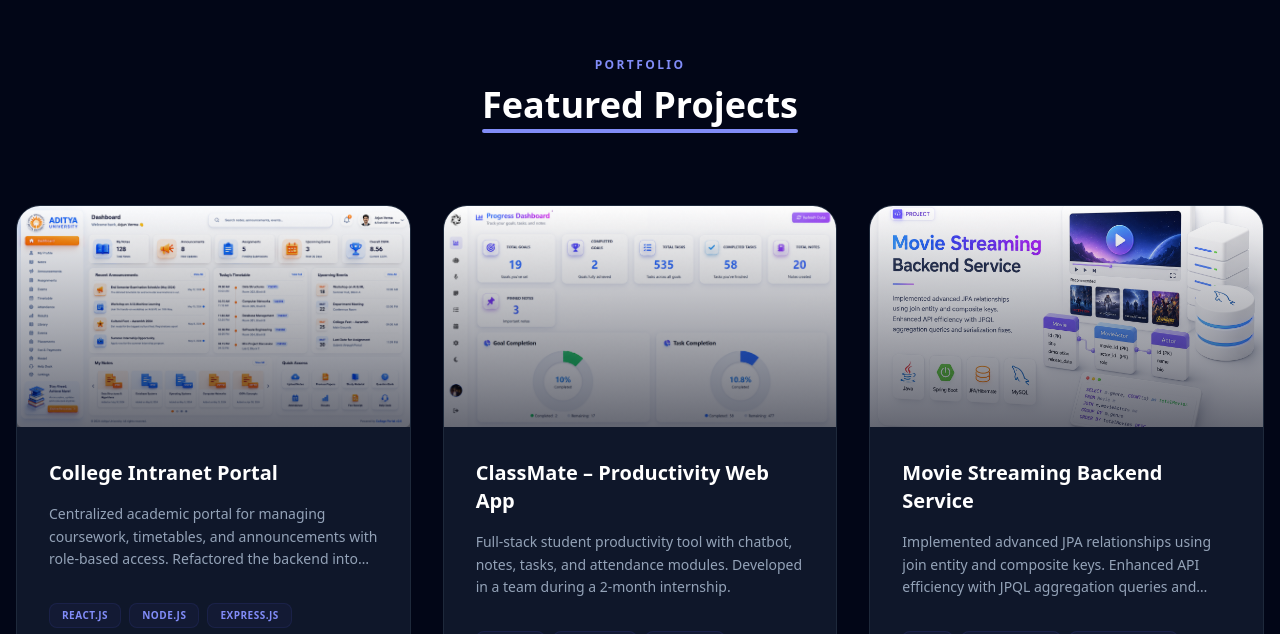
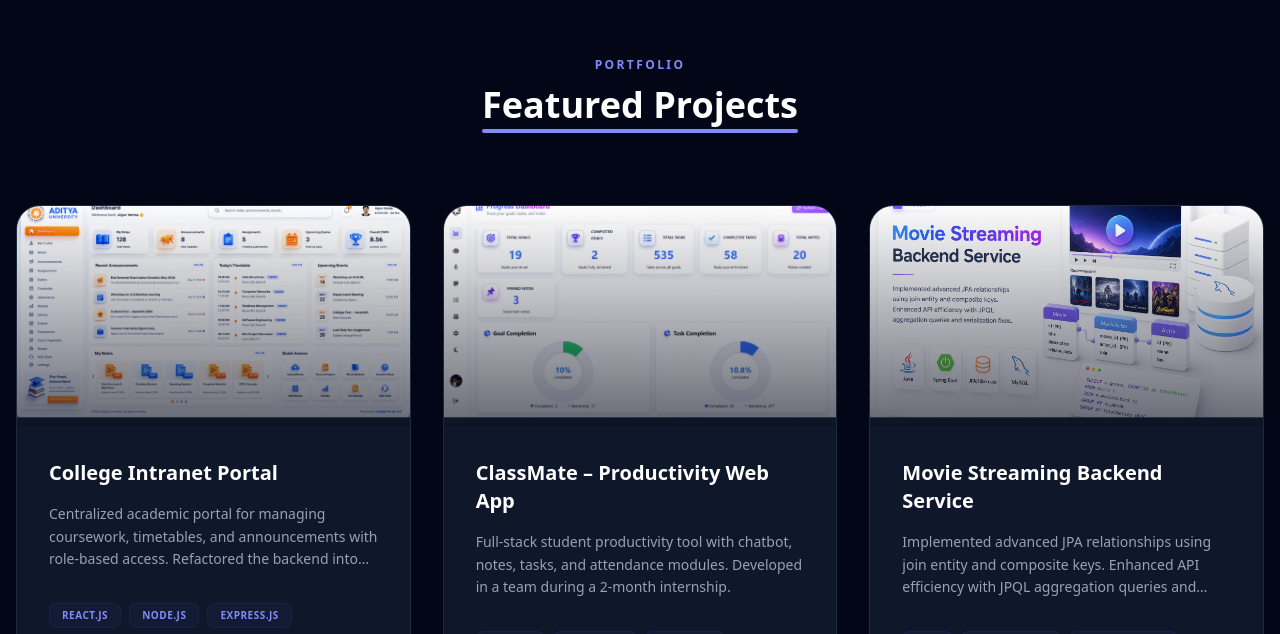
Before and after one commit to ganesh714/venkat-dev-portfolio, a React (Vite) app: page / in a window 1280 px wide. Shown: the part 3386-4020 px from the top of the page. Built offline with nearby package versions, Linux system fonts and the light colour scheme.

Commit message:
Add parallax background and image effects to Projects section

```diff
--- a/src/components/Projects.jsx
+++ b/src/components/Projects.jsx
@@ -1,5 +1,5 @@
-import React from 'react';
-import { motion } from 'framer-motion';
+import React, { useRef } from 'react';
+import { motion, useScroll, useTransform } from 'framer-motion';
 import intranetImg from '../assets/intranet.png';
 import classmateImg from '../assets/classmate.png';
 import movieImg from '../assets/movie-service.png';
@@ -49,18 +49,27 @@ const cardVariants = {
 };
 
 const ProjectCard = ({ project }) => {
+  const ref = useRef(null);
+  const { scrollYProgress } = useScroll({
+    target: ref,
+    offset: ["start end", "end start"]
+  });
+  const y = useTransform(scrollYProgress, [0, 1], [-20, 20]);
+
   return (
     <motion.div
+      ref={ref}
       variants={cardVariants}
       className="group relative h-full bg-white dark:bg-slate-900 rounded-3xl overflow-hidden border border-slate-200 dark:border-slate-800 hover:border-indigo-300 dark:hover:border-indigo-500/30 transition-all duration-300 hover:shadow-xl dark:hover:shadow-none"
     >
       {/* Project Image */}
       <div className="w-full aspect-video bg-slate-100 dark:bg-slate-800 flex items-center justify-center relative overflow-hidden">
         <div className="absolute inset-0 bg-gradient-to-t from-slate-900/10 to-transparent dark:from-slate-950/60 z-10" />
-        <img
+        <motion.img
+          style={{ y }}
           src={project.image}
           alt={project.title}
-          className="w-full h-full object-cover group-hover:scale-105 transition-transform duration-500"
+          className="w-full h-full object-cover scale-110 group-hover:scale-125 transition-transform duration-500"
         />
 
         {/* Subtle hover overlay */}
@@ -119,8 +128,22 @@ const ProjectCard = ({ project }) => {
 };
 
 const Projects = () => {
+  const { scrollYProgress } = useScroll();
+  const yBg1 = useTransform(scrollYProgress, [0, 1], [0, -150]);
+  const yBg2 = useTransform(scrollYProgress, [0, 1], [0, 150]);
+
   return (
-    <section id="projects" className="py-24 bg-white dark:bg-slate-950 container mx-auto px-4">
+    <section id="projects" className="py-24 bg-white dark:bg-slate-950 container mx-auto px-4 relative overflow-hidden">
+      {/* Parallax Background Shapes */}
+      <motion.div
+        style={{ y: yBg1 }}
+        className="absolute top-40 -left-20 w-80 h-80 bg-indigo-500/5 rounded-full blur-[100px] -z-10"
+      />
+      <motion.div
+        style={{ y: yBg2 }}
+        className="absolute bottom-40 -right-20 w-80 h-80 bg-blue-500/5 rounded-full blur-[100px] -z-10"
+      />
+
       <motion.div
         initial={{ opacity: 0, y: 50 }}
         whileInView={{ opacity: 1, y: 0 }}
```
